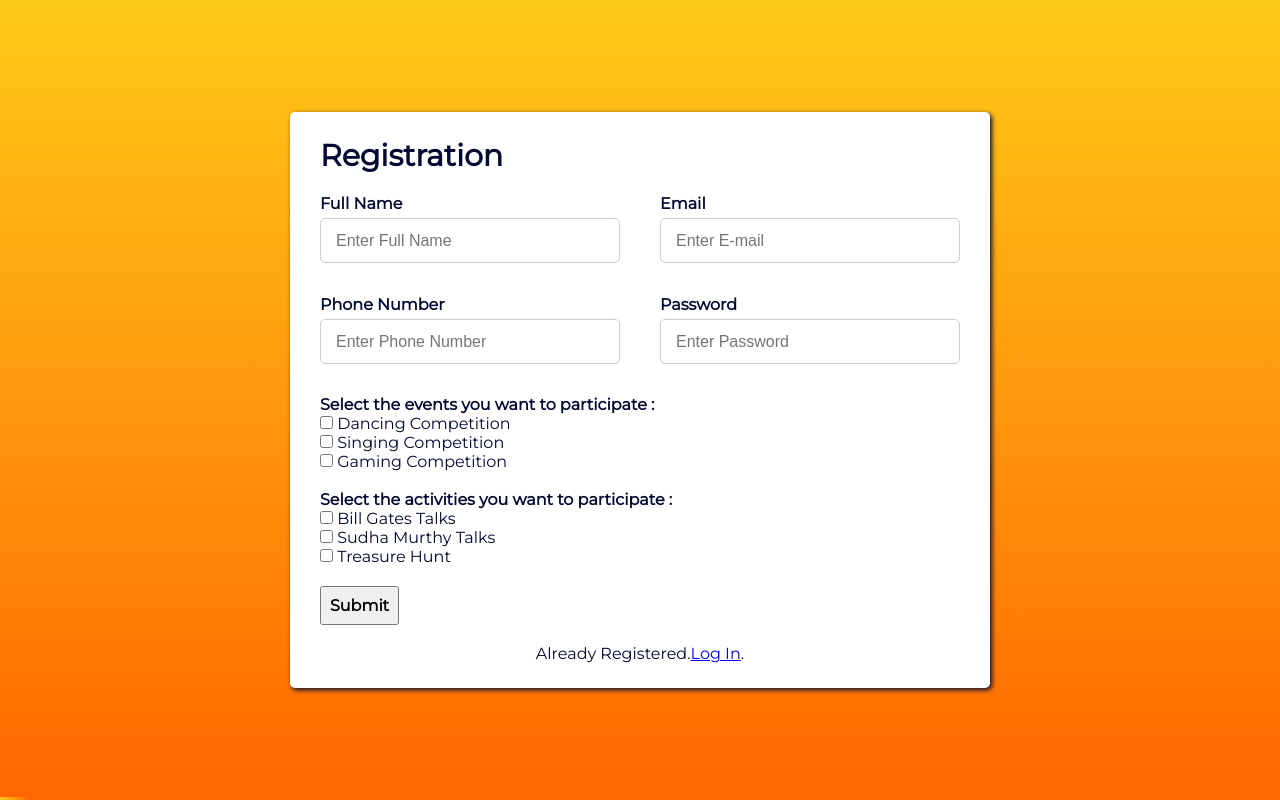
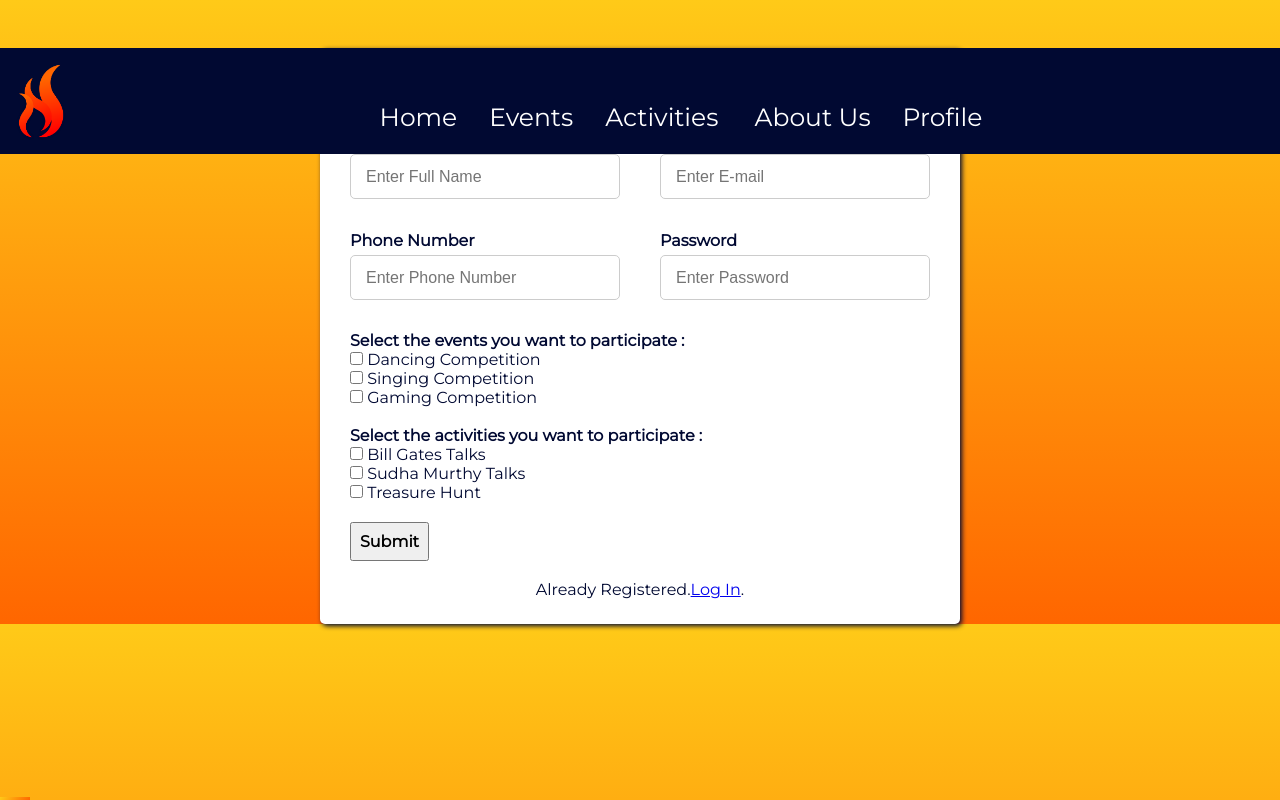
Before and after one commit to deeppanchani/ignite, a PHP site: page /signup.html in a window 1280 px wide. Run offline with PHP 8.4, Linux system fonts and the light colour scheme.

Commit message:
Added Nav Bar To forms

```diff
--- a/forms.css
+++ b/forms.css
@@ -5,15 +5,10 @@
 }
 
 body{
-
     font-family: 'Montserrat';
-    display: flex;
-    height: 100vh;
-    justify-content: center;
-    align-items: center;
     background: linear-gradient(180deg,#FFCA18,#ff6600);
     color: #010932;
-    padding: 10px;
+    height: 100%;
 }
 
 .container{
@@ -23,6 +18,7 @@ body{
     box-shadow: 2px 2px 5px #010932 ;
     padding: 25px 30px;
     border-radius: 5px;
+    justify-self: center;
 }
 
 .container .title{
--- a/navbar.css
+++ b/navbar.css
@@ -48,6 +48,7 @@
 }
 
 .dropdown .dropbtn {
+  font-family:  'Montserrat';
   font-size: 25px;
   border: none;
   outline: none;
--- a/signup.html
+++ b/signup.html
@@ -5,11 +5,48 @@
     <meta http-equiv="X-UA-Compatible" content="IE=edge">
     <meta name="viewport" content="width=device-width, initial-scale=1.0">
     <link rel="stylesheet" href="forms.css">
+    <link rel="stylesheet" href="navbar.css">
     <link rel="icon" href="image\logo.png" type="image/x-icon"/>
     <link href='https://fonts.googleapis.com/css?family=Montserrat' rel='stylesheet'>
     <title>Sign Up</title>
 </head>
 <body>
+    <div class="navbar" style="padding:0px;">
+        <a href="#home"><img src="image/logo.png" style="width: 50px;"></a>
+        <ul class="centreul">
+            <li><a href="#home">Home</a></li>
+            <li>
+                <div class="dropdown">
+                    <button class="dropbtn">Events
+                        <i class="fa fa-caret-down"></i>
+                    </button>
+                    <div class="dropdown-content">
+                        <a href="#">Dancing Competition</a>
+                        <a href="#">Singing Competition</a>
+                        <a href="#">Gaming Competition</a>
+                    </div>
+                </div>
+            </li>
+            <li>
+                <div class="dropdown">
+                    <button class="dropbtn">Activities
+                        <i class="fa fa-caret-down"></i>
+                    </button>
+                    <div class="dropdown-content">
+                        <a href="#">Bill Gates Talks</a>
+                        <a href="#">Sudha Murthy Talks</a>
+                        <a href="#">Treasure Hunt</a>
+                    </div>
+                </div>
+            </li>
+        </ul>
+        <ul class="rightul">
+            <li><a href="#">About Us</a></li>
+            <li><a href="#">Profile</a></li>
+        </ul>
+    </div>
+
+    <section style="margin: auto;padding: auto;width: 50%;margin-top: 3em;">
         <div class="container">
             <div class="title">Registration</div>
             <form method="POST" autocomplete="on" name="contactus" action="profile.php">
@@ -62,5 +99,6 @@
                 </div>
             </form>
         <div>
+    </section>
 </body>
 </html>
```
Also changed, not shown: index.html (+10 -25 lines), login.html (+38 -0 lines). Lines whose indentation alone changed are shown as unchanged.
